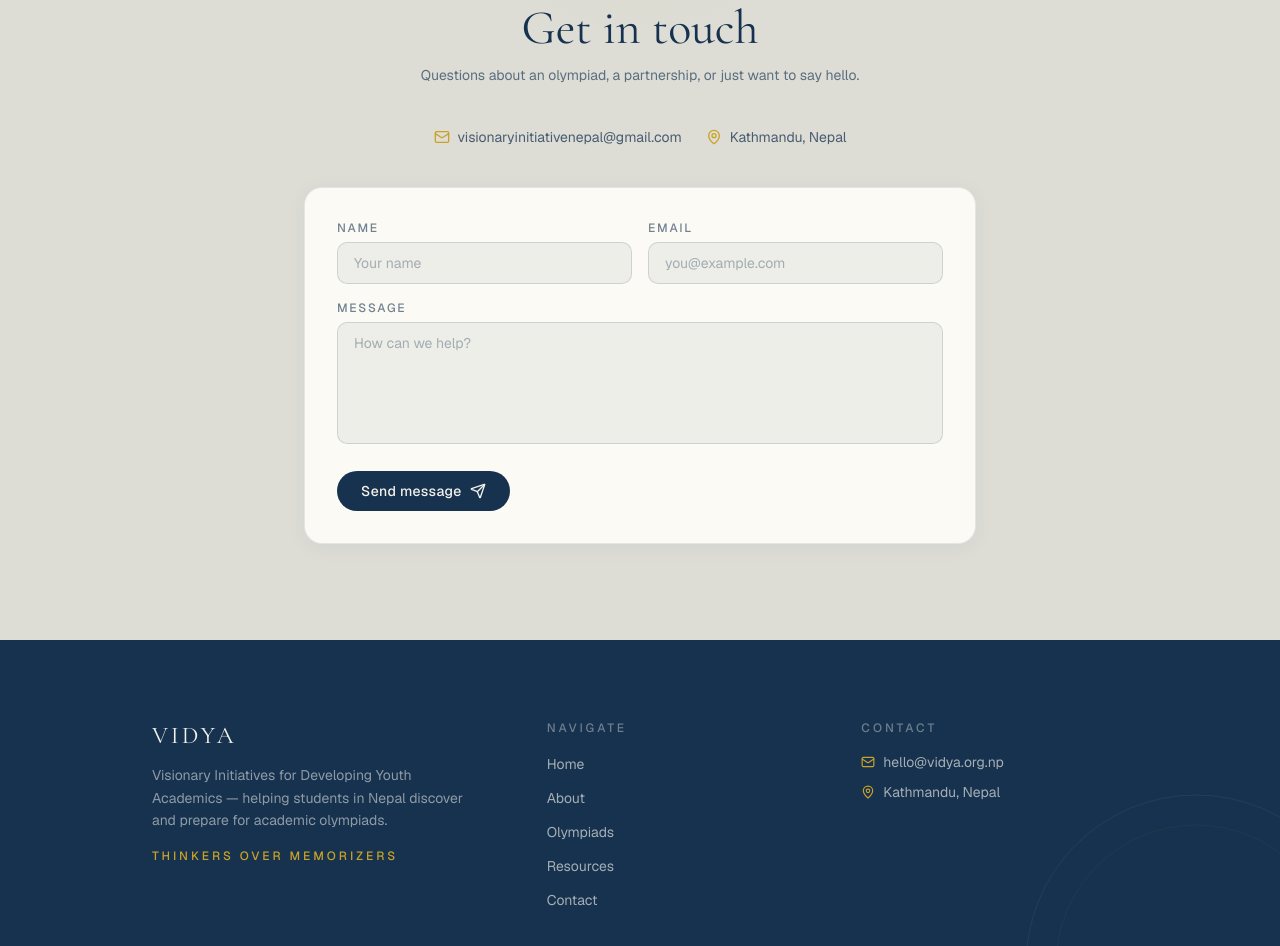
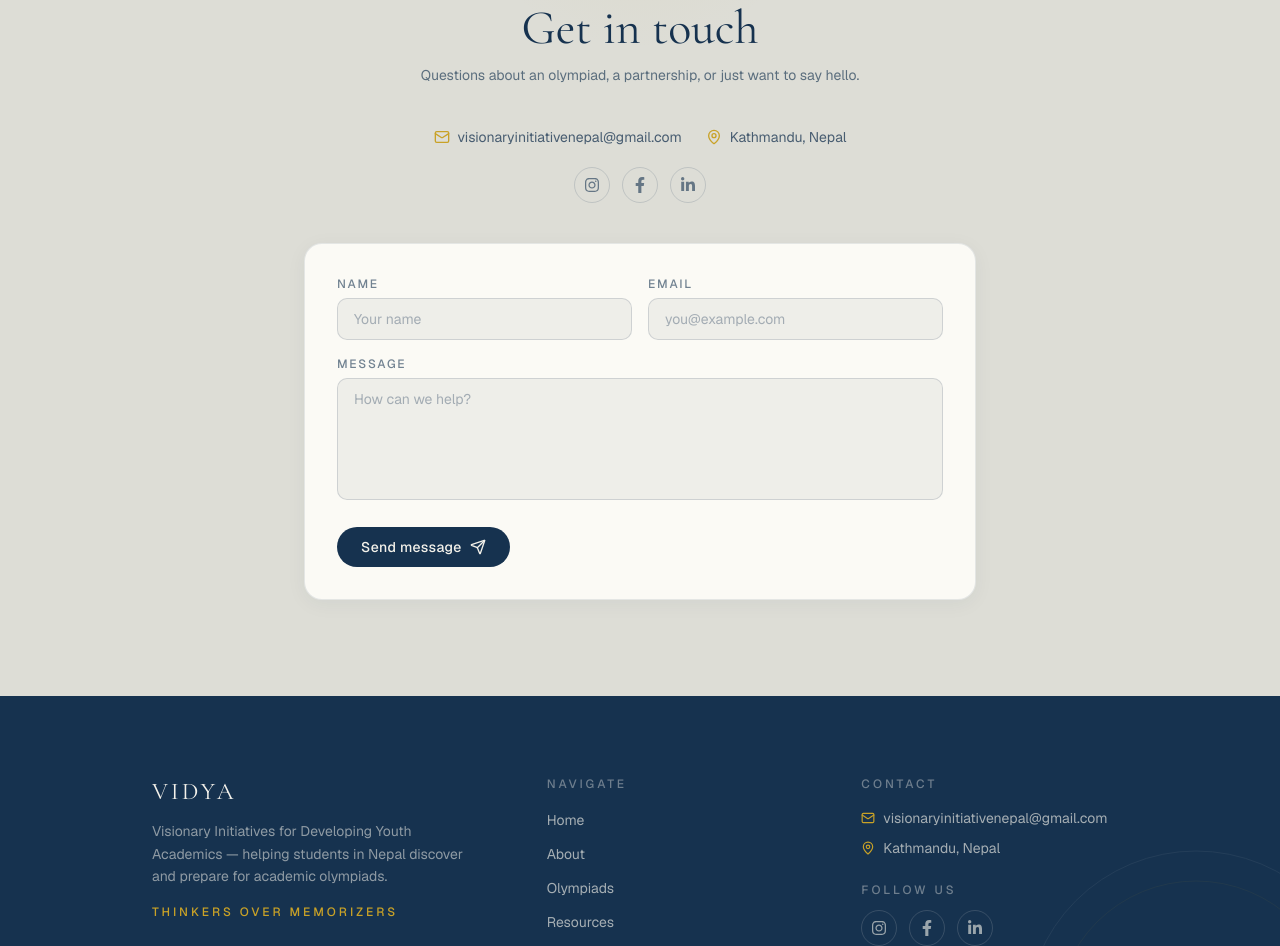
Before and after one commit to Sushan2589/Vidya, a Next.js app: page /contact in a window 1280 px wide. Shown: the part 200-1146 px from the top of the page. Built offline with nearby package versions, Linux system fonts and the light colour scheme.

Commit message:
Frontend changes footer changes

```diff
--- a/app/globals.css
+++ b/app/globals.css
@@ -127,6 +127,7 @@
   }
   html {
     @apply font-sans;
+
   }
 }
 
--- a/components/AboutTimeline.tsx
+++ b/components/AboutTimeline.tsx
@@ -44,7 +44,7 @@ function MilestonePhoto({
 }) {
   return (
     <div
-      className={`mb-3 h-36 w-full max-w-[220px] overflow-hidden rounded-lg border border-[#C9A227]/40 bg-[#16324F]/5 sm:mb-4 ${
+      className={`mb-3 h-55 w-full max-w-[220px] overflow-hidden rounded-lg border border-[#C9A227]/40 bg-[#16324F]/5 sm:mb-4 ${
         isRight ? "sm:ml-auto" : "sm:mr-auto"
       }`}
     >
--- a/components/ContactSection.tsx
+++ b/components/ContactSection.tsx
@@ -4,6 +4,7 @@ import { useState } from "react";
 import { motion } from "motion/react";
 import { Mail, MapPin, Send, CheckCircle2 } from "lucide-react";
 import emailjs from "@emailjs/browser";
+import { FaInstagram, FaFacebookF, FaLinkedinIn } from "react-icons/fa";
 
 const contactDetails = [
   {
@@ -16,6 +17,24 @@ const contactDetails = [
     icon: MapPin,
     value: "Kathmandu, Nepal",
     href: undefined,
+  },
+];
+
+const socialLinks = [
+  {
+    name: "Instagram",
+    href: "https://www.instagram.com/visionaryinitiativenepal/",
+    icon: FaInstagram,
+  },
+  {
+    name: "Facebook",
+    href: "https://www.facebook.com/profile.php?id=61575748772295",
+    icon: FaFacebookF,
+  },
+  {
+    name: "LinkedIn",
+    href: "https://www.linkedin.com/company/vidyanepal/",
+    icon: FaLinkedinIn,
   },
 ];
 
@@ -124,8 +143,10 @@ export function ContactSection() {
   initial={{ opacity: 0, y: 12 }}
   animate={{ opacity: 1, y: 0 }}
   transition={{ duration: 0.5, delay: 0.15 }}
-          className="relative mx-auto mt-10 flex max-w-2xl flex-wrap items-center justify-center gap-x-6 gap-y-3"
+  className="relative mx-auto mt-10 flex max-w-2xl flex-col items-center gap-5"
 >
+  {/* Contact details */}
+  <div className="flex flex-wrap items-center justify-center gap-x-6 gap-y-3">
     {contactDetails.map((detail) => {
       const Icon = detail.icon;
 
@@ -144,6 +165,27 @@ export function ContactSection() {
         <span key={detail.value}>{inner}</span>
       );
     })}
+  </div>
+
+  {/* Socials */}
+  <div className="flex items-center gap-3">
+    {socialLinks.map((social) => {
+      const Icon = social.icon;
+
+      return (
+        <a
+          key={social.name}
+          href={social.href}
+          target="_blank"
+          rel="noopener noreferrer"
+          aria-label={social.name}
+          className="flex size-9 items-center justify-center rounded-full border border-[#16324F]/15 text-[#16324F]/60 transition-all hover:border-[#C9A227] hover:bg-[#C9A227]/10 hover:text-[#C9A227]"
+        >
+          <Icon className="size-4" />
+        </a>
+      );
+    })}
+  </div>
 </motion.div>
       </div>
 
--- a/components/Footer.tsx
+++ b/components/Footer.tsx
@@ -3,6 +3,7 @@
 import Link from "next/link";
 import { motion } from "motion/react";
 import { Mail, MapPin } from "lucide-react";
+import { FaInstagram, FaFacebookF, FaLinkedinIn } from "react-icons/fa";
 
 const navLinks = [
   { name: "Home", href: "/" },
@@ -12,8 +13,30 @@ const navLinks = [
   { name: "Contact", href: "/contact" },
 ];
 
+const socialLinks = [
+  {
+    name: "Instagram",
+    href: "https://www.instagram.com/visionaryinitiativenepal/",
+    icon: FaInstagram,
+  },
+  {
+    name: "Facebook",
+    href: "https://www.facebook.com/profile.php?id=61575748772295",
+    icon: FaFacebookF,
+  },
+  {
+    name: "LinkedIn",
+    href: "https://www.linkedin.com/company/vidyanepal/",
+    icon: FaLinkedinIn,
+  },
+];
+
 const contactDetails = [
-  { icon: Mail, value: "hello@vidya.org.np", href: "mailto:hello@vidya.org.np" },
+  {
+    icon: Mail,
+    value: "visionaryinitiativenepal@gmail.com",
+    href: "mailto:visionaryinitiativenepal@gmail.com",
+  },
 
   { icon: MapPin, value: "Kathmandu, Nepal", href: undefined },
 ];
@@ -63,7 +86,11 @@ export function Footer() {
             initial={{ opacity: 0, y: 16 }}
             whileInView={{ opacity: 1, y: 0 }}
             viewport={{ once: true, amount: 0.4 }}
-            transition={{ duration: 0.5, delay: 0.08, ease: [0.22, 1, 0.36, 1] }}
+            transition={{
+              duration: 0.5,
+              delay: 0.08,
+              ease: [0.22, 1, 0.36, 1],
+            }}
           >
             <p className="mb-4 text-xs font-medium uppercase tracking-[0.25em] text-[#F3F1EA]/40">
               Navigate
@@ -87,7 +114,11 @@ export function Footer() {
             initial={{ opacity: 0, y: 16 }}
             whileInView={{ opacity: 1, y: 0 }}
             viewport={{ once: true, amount: 0.4 }}
-            transition={{ duration: 0.5, delay: 0.16, ease: [0.22, 1, 0.36, 1] }}
+            transition={{
+              duration: 0.5,
+              delay: 0.16,
+              ease: [0.22, 1, 0.36, 1],
+            }}
           >
             <p className="mb-4 text-xs font-medium uppercase tracking-[0.25em] text-[#F3F1EA]/40">
               Contact
@@ -108,6 +139,31 @@ export function Footer() {
                 );
               })}
             </ul>
+
+            <div className="mt-6">
+              <p className="mb-3 text-xs font-medium uppercase tracking-[0.25em] text-[#F3F1EA]/40">
+                Follow us
+              </p>
+
+              <div className="flex items-center gap-3">
+                {socialLinks.map((social) => {
+                  const Icon = social.icon;
+
+                  return (
+                    <a
+                      key={social.name}
+                      href={social.href}
+                      target="_blank"
+                      rel="noopener noreferrer"
+                      aria-label={social.name}
+                      className="flex size-9 items-center justify-center rounded-full border border-[#F3F1EA]/15 text-[#F3F1EA]/60 transition-all hover:border-[#C9A227] hover:bg-[#C9A227]/10 hover:text-[#C9A227]"
+                    >
+                      <Icon className="size-4" />
+                    </a>
+                  );
+                })}
+              </div>
+            </div>
           </motion.div>
         </div>
 
--- a/components/Hero.tsx
+++ b/components/Hero.tsx
@@ -4,6 +4,8 @@ import React from "react";
 import Link from "next/link";
 import { motion } from "motion/react";
 import { TextGenerateEffect } from "@/components/ui/text-generate-effect";
+
+
 
 const LAUREL_LEAVES = [
   { x: 0, y: 0, r: -8, s: 1 },
@@ -149,6 +151,8 @@ export function Hero() {
           Visionary Initiatives for Developing Youth Academics
         </motion.p>
 
+
+
         <div className="relative flex flex-col items-center">
           {/* Laurel line art flanking the wordmark, mirroring the seal */}
           <svg
@@ -224,7 +228,7 @@ export function Hero() {
             Explore Olympiads
           </Link>
           <Link
-            href="/about"
+            href="#about"
             className="inline-flex items-center gap-1.5 rounded-full border border-[#C9A227]/50 bg-[#C9A227]/10 px-5 py-2.5 text-sm font-medium tracking-wide text-[#16324F] transition-colors hover:border-[#C9A227] hover:bg-[#C9A227]/20"
           >
             Learn more
--- a/components/Navbar.tsx
+++ b/components/Navbar.tsx
@@ -4,6 +4,8 @@ import Link from "next/link";
 import { motion, AnimatePresence } from "motion/react";
 import { cn } from "@/lib/utils";
 import { Menu, X } from "lucide-react";
+import Image from 'next/image';
+import Vidya from "../public/assests/VIDYA.svg"
 
 const navItems = [
   { name: "Home", href: "/" },
@@ -35,7 +37,7 @@ export function Navbar() {
            onClick={() => setOpen(false)}
           className="font-serif text-lg tracking-[0.15em] text-[#16324F] transition-colors hover:text-[#C9A227]"
         >
-          VIDYA
+          <Image src={Vidya} alt="Vidya logo" width={50} height={50} />
         </Link>
 
         <ul className="hidden items-center gap-1 md:flex">
--- a/components/ScrollIndicator.tsx
+++ b/components/ScrollIndicator.tsx
@@ -15,7 +15,7 @@ export function ScrollIndicator() {
       initial={{ opacity: 0, y: 10 }}
       animate={{ opacity: 1, y: 0 }}
       transition={{ delay: 1.2, duration: 0.6 }}
-      className="group absolute inset-x-0 bottom-8 flex flex-col items-center gap-2 text-white/60 transition-colors hover:text-white/90"
+      className="group absolute inset-x-0 bottom-8 flex flex-col items-center gap-2 text-black/60 transition-colors hover:text-white/90"
       aria-label="Scroll to explore"
     >
       <span className="text-xs font-medium tracking-[0.25em] uppercase">
--- a/package.json
+++ b/package.json
@@ -25,6 +25,7 @@
     "next": "16.2.12",
     "react": "19.2.4",
     "react-dom": "19.2.4",
+    "react-icons": "^5.7.0",
     "shadcn": "^4.16.1",
     "tailwind-merge": "^3.6.0",
     "tw-animate-css": "^1.4.0",
```
Also changed, not shown: public/assests/VIDYA.svg (added), 1 other file (tests, documents, lock files or other folders). Lines whose indentation alone changed are shown as unchanged.
